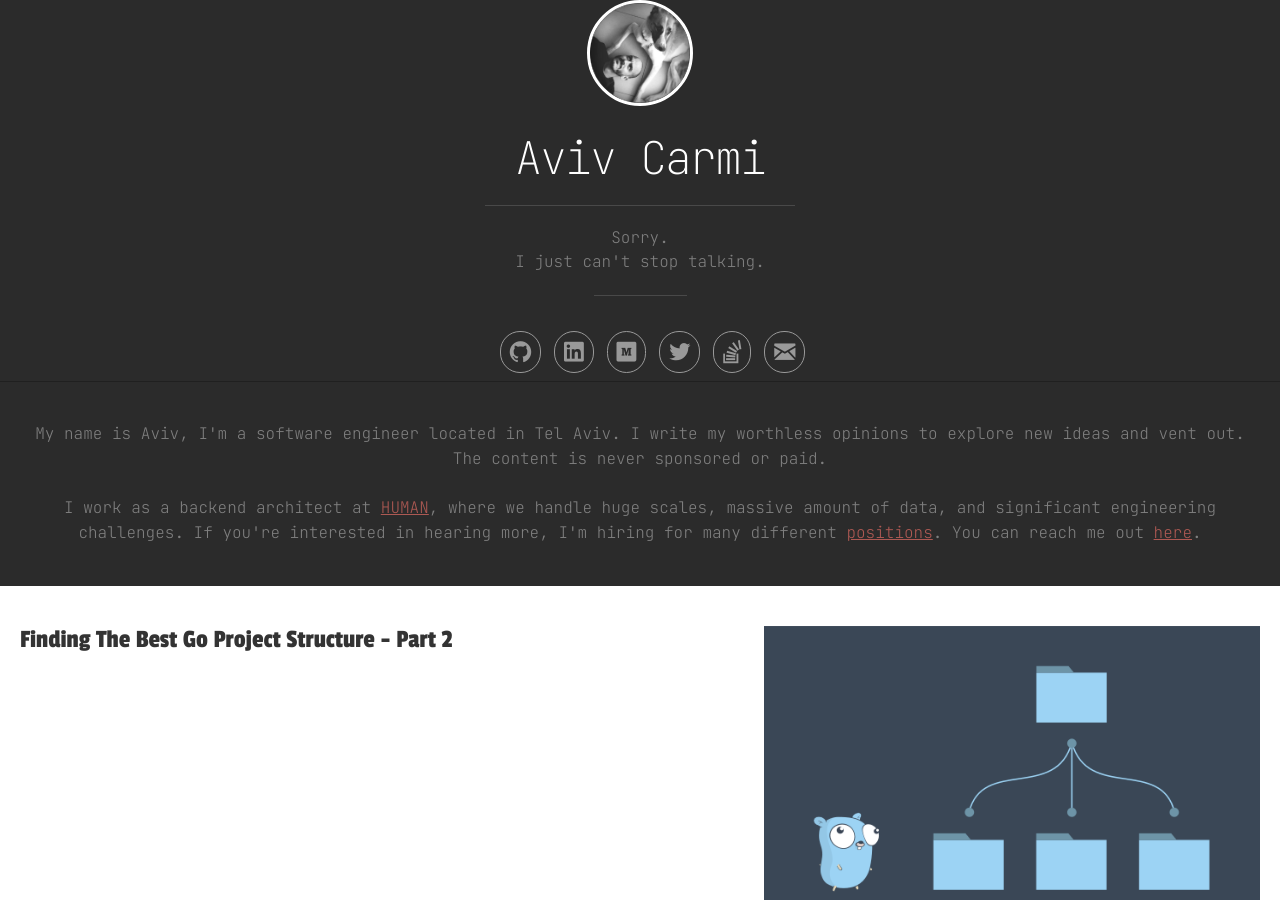
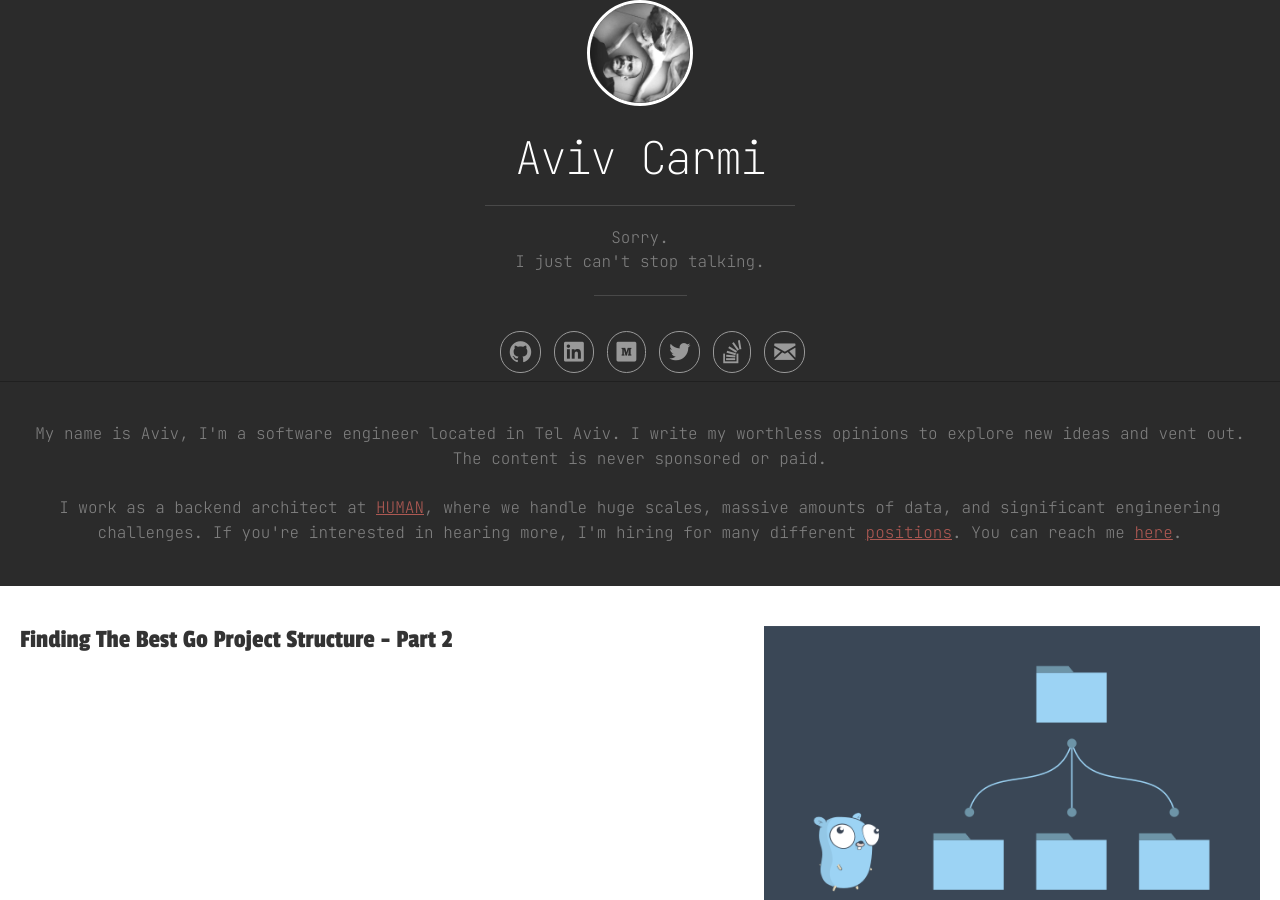
Before and after one commit to avivcarmis/avivcarmis.github.io, a Jekyll site: the page built from index.html, in a window 1280 px wide and 900 px high. Built offline with Jekyll 4.4.1, drawn with Linux system fonts in a browser that asks for light colours; the list of posts is cut into pages by our own code.

```diff
--- a/index.html
+++ b/index.html
@@ -6,7 +6,7 @@
     <p class="main-description">
         My name is Aviv, I'm a software engineer located in Tel Aviv. I write my worthless opinions to explore new ideas and vent out. The content is never sponsored or paid.
         <br/><br/>
-        I work as a backend architect at <a href="https://www.humansecurity.com/">HUMAN</a>, where we handle huge scales, massive amount of data, and significant engineering challenges. If you're interested in hearing more, I'm hiring for many different <a href="https://www.humansecurity.com/company/careers">positions</a>. You can reach me out <a href="#find">here</a>.
+        I work as a backend architect at <a href="https://www.humansecurity.com/">HUMAN</a>, where we handle huge scales, massive amounts of data, and significant engineering challenges. If you're interested in hearing more, I'm hiring for many different <a href="https://www.humansecurity.com/company/careers">positions</a>. You can reach me <a href="#find">here</a>.
     </p>
 </div>
 <div class="main">
```
